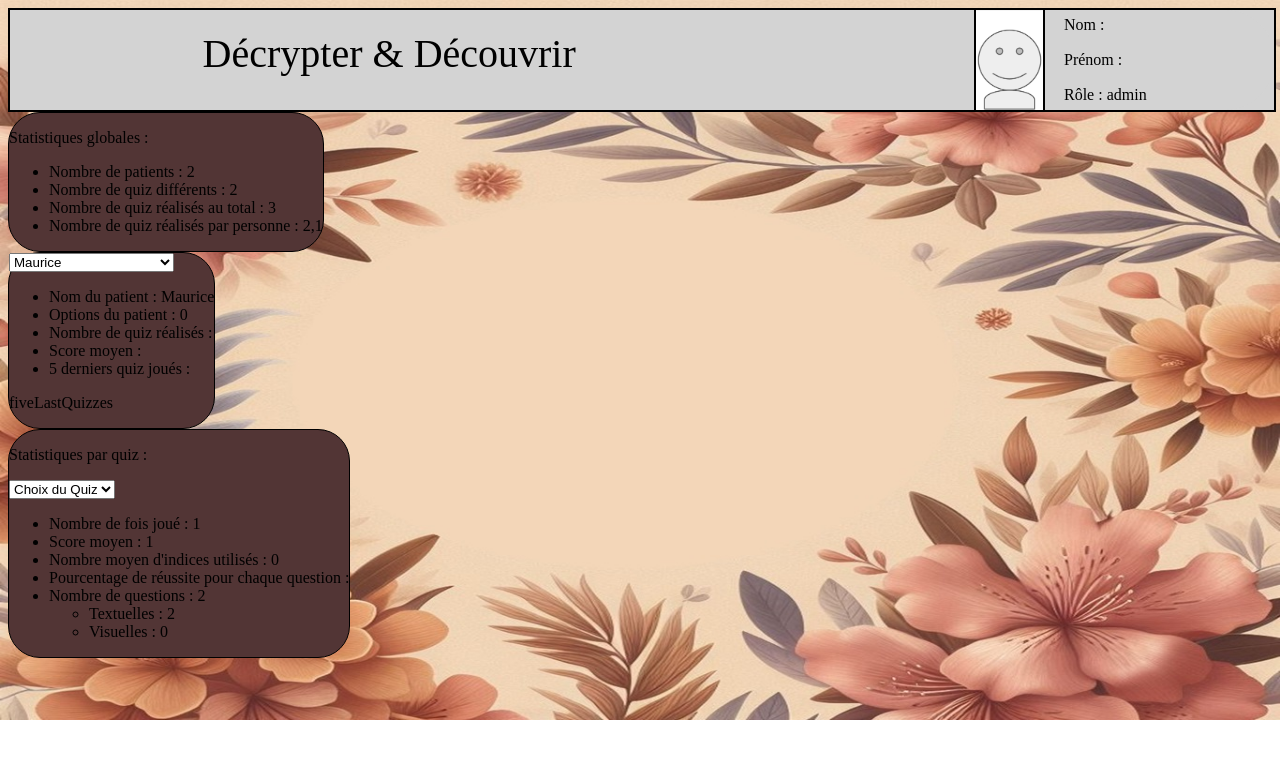
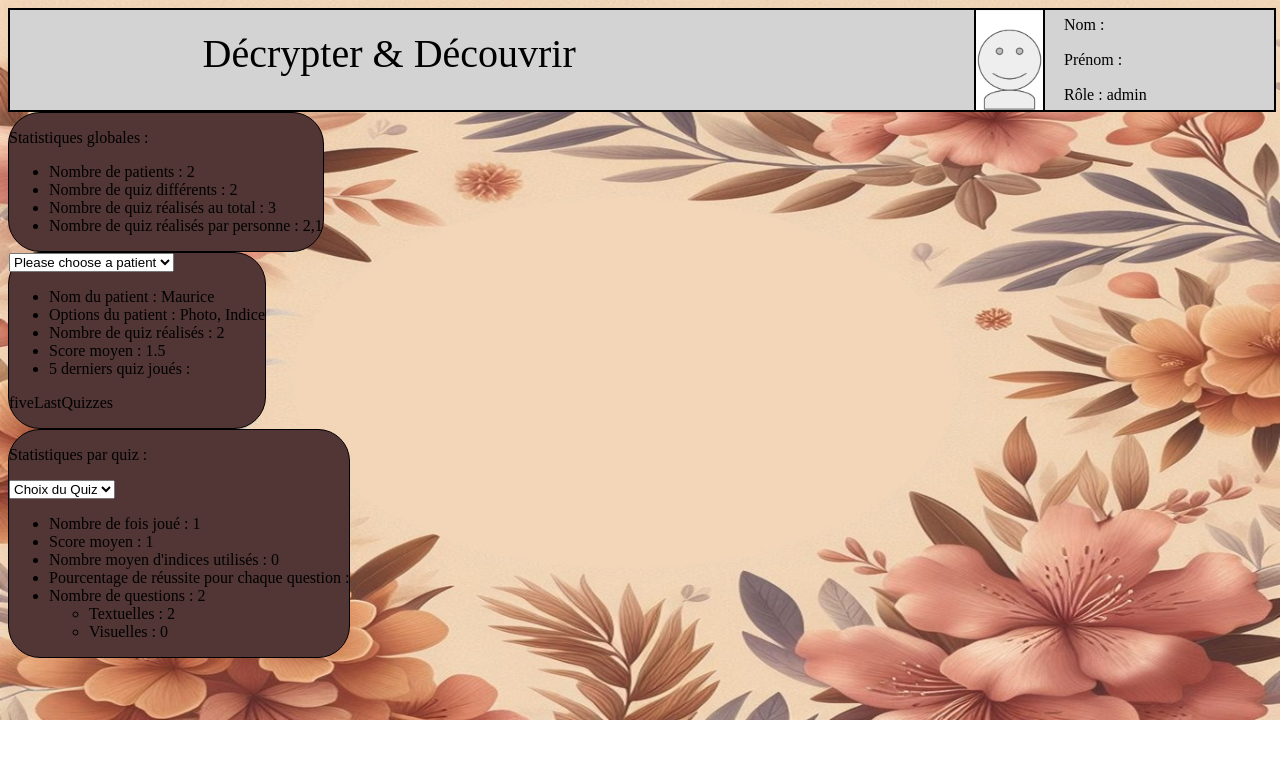
Before and after one commit to 2019-2020-ps6/2023-2024-ps6-dndeveloppers, an Angular app in the folder front-end/: page /home/stats in a window 1280 px wide. Shown: the top 758 px of the page. Built offline with nearby package versions, Linux system fonts and the light colour scheme.

Commit message:
#42 feat Actualisation dynamique des stats static du patient

```diff
--- a/front-end/src/app/stats/statsPatient/statsPatient.component.html
+++ b/front-end/src/app/stats/statsPatient/statsPatient.component.html
@@ -1,14 +1,16 @@
 <div class="statsPatient">
-    <select [(ngModel)]="selectedPatient" (change)="onPatientSelected(selectedPatient)" class="choixPatient" name="choixPatient">
+    <select (input)="selectedPatient($event)" class="choixQuiz" name="choixQuiz">
         <option value="">Please choose a patient</option>
-        <option *ngFor="let pat of listePatient" [value]="pat" >{{pat.prenom}}</option>
+        <option *ngFor="let patient of listePatient" [value]="patient.nom" >{{patient.prenom}}</option>
     </select>
 
     <ul>
-        <li>Nom du patient : {{selectedPatient.prenom}}</li>
-        <li>Options du patient : 0</li>
-        <li>Nombre de quiz réalisés : <!--{{patient.selfStats.nbQuizDone}}--></li>
-        <li>Score moyen : <!--{{patient.selfStats.meanScore}}--></li>
+        <li>Nom du patient : {{actualPatient.prenom}}</li> <!--Static actualisable-->
+        <li *ngIf="actualPatient.optionPhoto && !actualPatient.optionIndice">Option du patient : Photo</li> <!--Static actualisable-->
+        <li *ngIf="!actualPatient.optionPhoto && actualPatient.optionIndice">Option du patient : Indice</li> <!--Static actualisable-->
+        <li *ngIf="actualPatient.optionPhoto && actualPatient.optionIndice">Options du patient : Photo, Indice</li> <!--Static actualisable-->
+        <li>Nombre de quiz réalisés : {{actualPatient.selfStats.nbQuizDone}}</li> <!--Actualisable-->
+        <li>Score moyen : {{actualPatient.selfStats.meanScore}}</li> <!--Actualisable-->
         <li>5 derniers quiz joués : </li>
     </ul>
     <div class="statsQuiz"> <!--*ngFor(quizDuPatient)-->
--- a/front-end/src/app/stats/statsPatient/statsPatient.component.ts
+++ b/front-end/src/app/stats/statsPatient/statsPatient.component.ts
@@ -11,7 +11,7 @@ import { Profil } from "src/models/profil.model";
 export class StatsPatientComponent implements OnInit {
 
     public listePatient: Profil[] = LISTE_PATIENT;
-    public selectedPatient: Profil  = this.listePatient[0];
+    public actualPatient: Profil  = this.listePatient[0];
 
     constructor(){
         console.log(this.listePatient[0]);
@@ -20,8 +20,13 @@ export class StatsPatientComponent implements OnInit {
 
     ngOnInit(): void {}
 
-    onPatientSelected(pat: Profil) {
-        console.log(this.selectedPatient);
-        console.log(this.selectedPatient.prenom);
+    selectedPatient(event: any) {
+        let nomPatient: string = event.target.value;
+        for (let i=0; i<LISTE_PATIENT.length; i++) {
+            if (LISTE_PATIENT[i].nom == nomPatient) {
+                this.actualPatient = LISTE_PATIENT[i];
+                break;
+            }
+        }
     }
 }
--- a/front-end/src/app/stats/statsQuiz/statsQuiz.component.html
+++ b/front-end/src/app/stats/statsQuiz/statsQuiz.component.html
@@ -14,10 +14,10 @@
         <!--<ol *ngFor="let num in actualQuiz.selfStats.successPercentageByQuestion">
             <li>{{actualQuiz.questions[num].label}} : {{actualQuiz.selfStats.successPercentageByQuestion[num]}}</li>
         </ol>-->
-        <li>Nombre de questions : {{actualQuiz.questions.length}}</li> <!--Actualisé-->
+        <li>Nombre de questions : {{actualQuiz.questions.length}}</li> <!--Static actualisable-->
         <ul>
-            <li>Textuelles : {{actualQuiz.nbQuestionsPerType[0]}}</li> <!--Actualisé-->
-            <li>Visuelles : {{actualQuiz.nbQuestionsPerType[1]}}</li> <!--Actualisé-->
+            <li>Textuelles : {{actualQuiz.nbQuestionsPerType[0]}}</li> <!--Static actualisable-->
+            <li>Visuelles : {{actualQuiz.nbQuestionsPerType[1]}}</li> <!--Static actualisable-->
         </ul>
     </ul>
 </div>
--- a/front-end/src/mocks/patient.mock.ts
+++ b/front-end/src/mocks/patient.mock.ts
@@ -7,6 +7,7 @@ export const PATIENT_MAURICE: Profil = {
     role: "patient",
 
     optionPhoto: true,
+    optionIndice: true,
     optionTailleTexte: "Moyen",
     selfStats: STATS_PATIENT_MAURICE
 }
```
